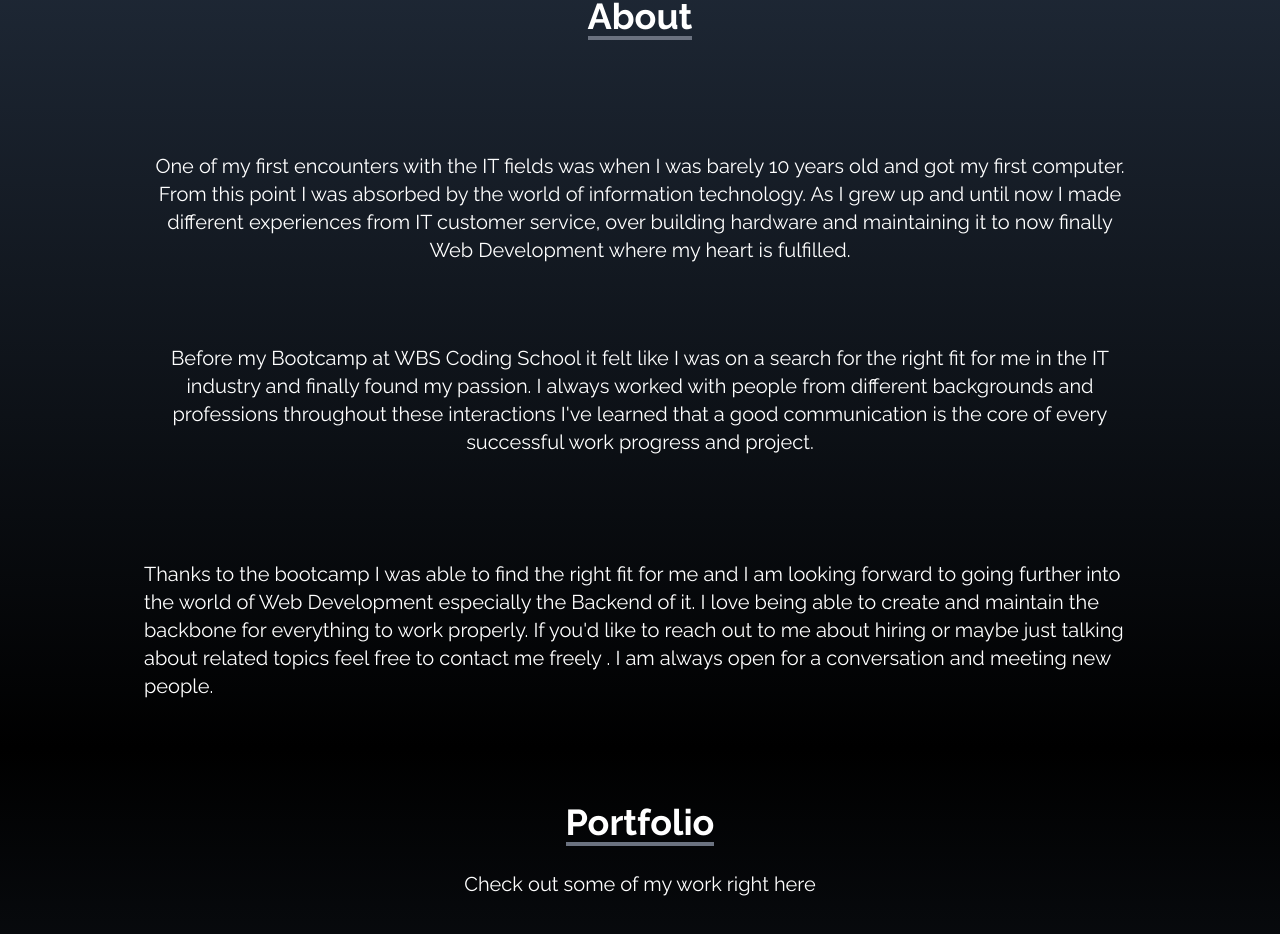
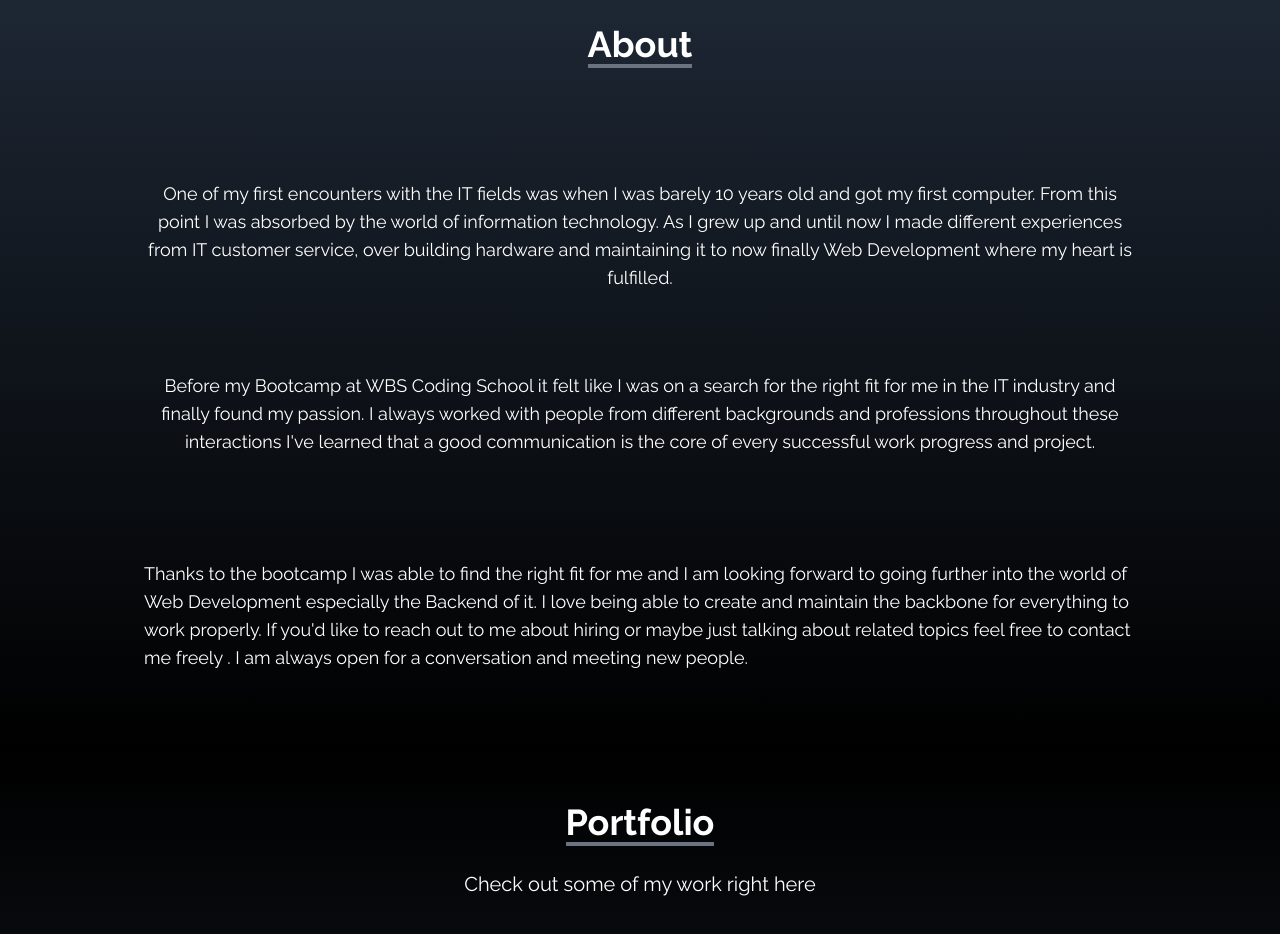
Before and after one commit to StphnX/Portfolio, a React (Create React App) app: page / in a window 1280 px wide. Shown: the part 852-1786 px from the top of the page. Built offline with nearby package versions, Linux system fonts and the light colour scheme.

Commit message:
Update About.jsx

```diff
--- a/src/components/About.jsx
+++ b/src/components/About.jsx
@@ -8,18 +8,18 @@ function About() {
                     <p className='text-4xl font-bold inline border-b-4 border-gray-500'>About</p>
                 </div>
 
-                <p className='text-xl mt-20 text-center'>One of my first encounters with the IT fields was when I was barely 10 years old and got my first computer.
+                <p className='text-lg mt-20 text-center'>One of my first encounters with the IT fields was when I was barely 10 years old and got my first computer.
                     From this point I was absorbed by the world of information technology.
                     As I grew up and until now I made different experiences from IT customer service, over building hardware and maintaining it to now finally Web Development where my heart is fulfilled.
                 </p>
 
-                <p className='text-xl mt-20 mb-20 text-center'>
+                <p className='text-lg mt-20 mb-20 text-center'>
                     Before my Bootcamp at WBS Coding School it felt like I was on a search for the right fit for me in the IT industry and finally found my passion.
                     I always worked with people from different backgrounds and professions throughout these interactions I've learned that a good communication is the core of every successful work progress and project.
                 </p>
 
                 <br />
-                <p className='text-xl'>
+                <p className='text-lg'>
 
                     Thanks to the bootcamp I was able to find the right fit for me and I am looking forward to going further into the world of Web Development especially the Backend of it.
                     I love being able to create and maintain the backbone for everything to work properly.
```
